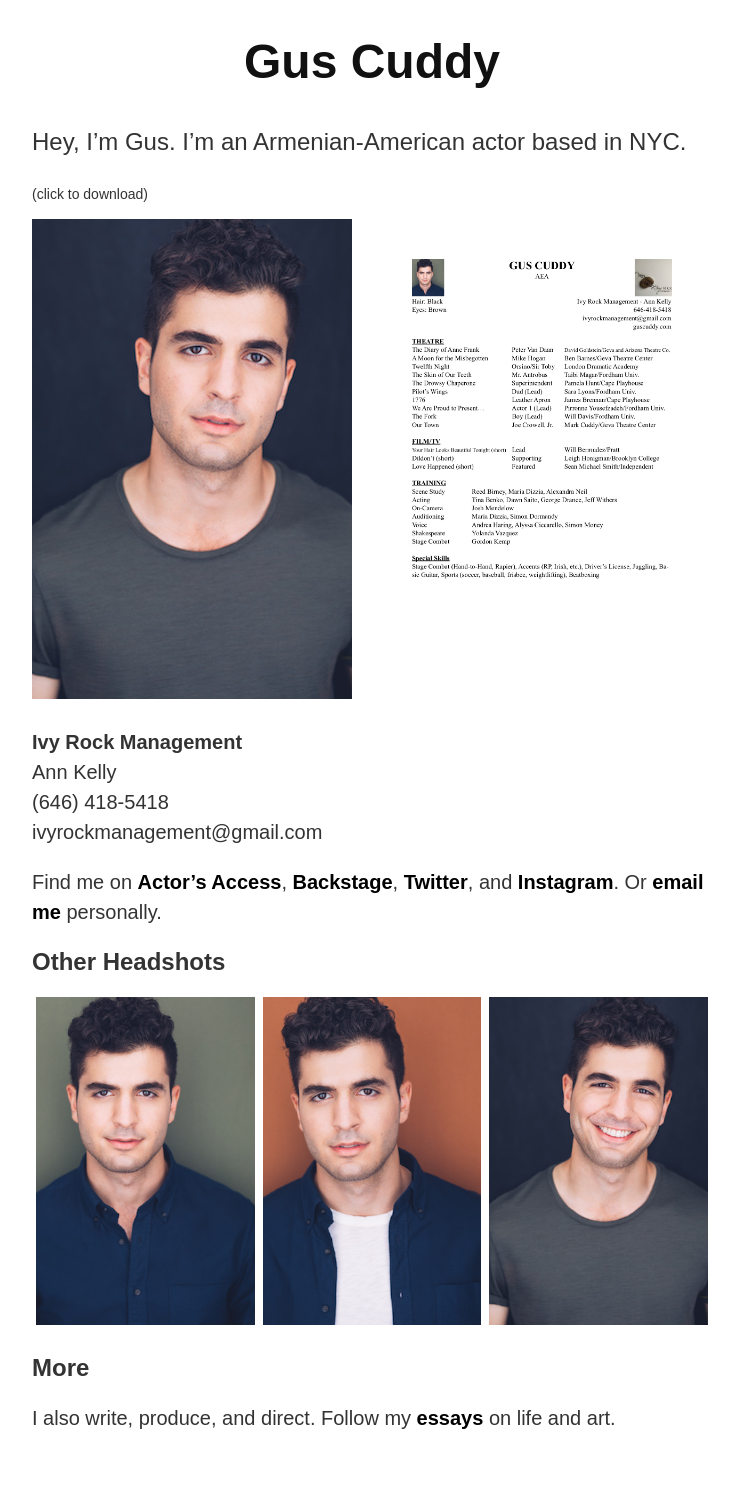
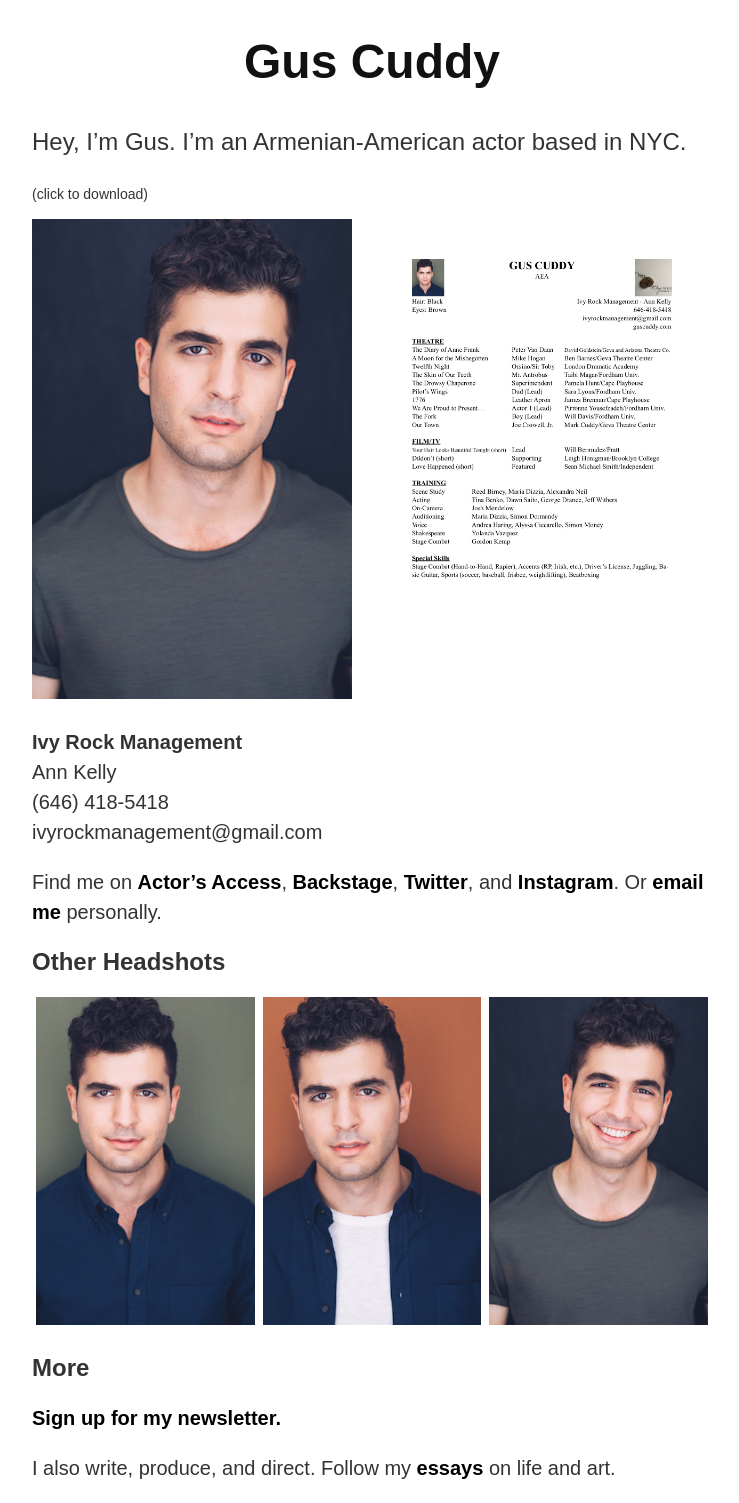
Before and after one commit to gcuddy/gcuddy.github.io, a Jekyll site: the page built from index.md, in a window 1280 px wide. Shown: the whole page, without its empty margins (268-1007 px from the left). Built offline with Jekyll 4.4.1, drawn with Linux system fonts in a browser that asks for light colours; before the commit the page ends 1453 px from its top, so only the background shows below that.

Commit message:
Newsletter

```diff
--- a/index.md
+++ b/index.md
@@ -59,4 +59,6 @@ Find me on [Actor's Access](http://resumes.actorsaccess.com/guscuddy), [Backstag
 
 ## More
 
+[Sign up for my newsletter.](http://tinyletter.com/guscuddy)
+
 I also write, produce, and direct. Follow my [essays](/blog) on life and art.
```
